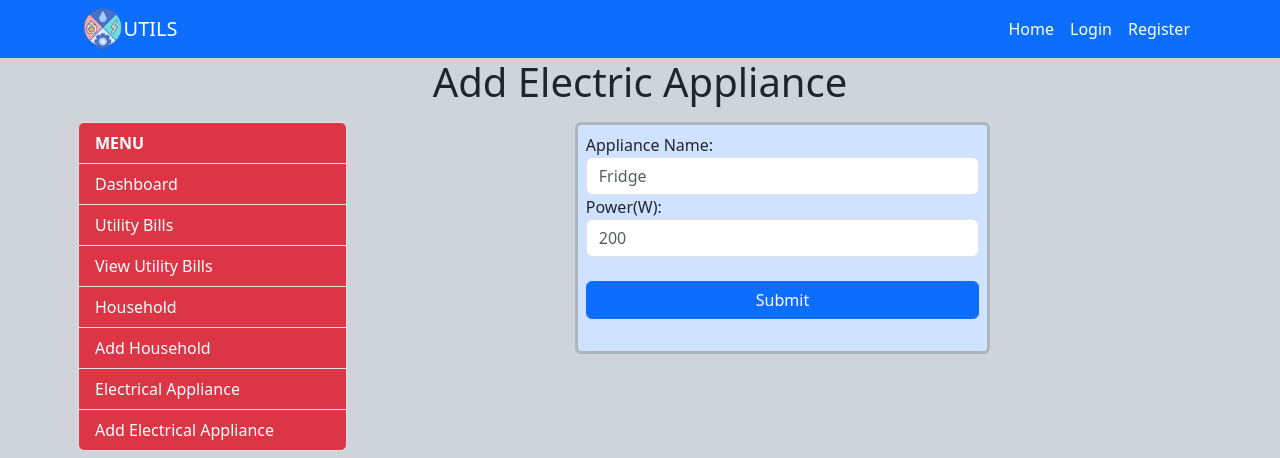
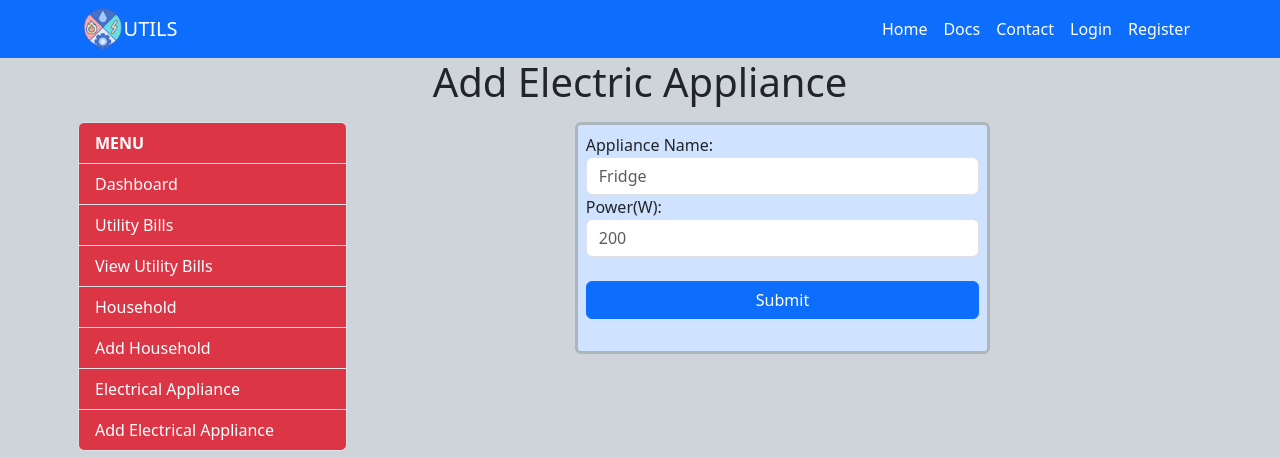
Before and after one commit to free20064u/utilityDistribution, a Django app: page /addAppliance/ in a window 1280 px wide. Shown: the top 458 px of the page. Run offline with Django 5.2, Linux system fonts and the light colour scheme; some libraries are stand-ins or nearby versions.

Commit message:
docs and contact view created

```diff
--- a/base/templates/base/base.html
+++ b/base/templates/base/base.html
@@ -22,6 +22,12 @@
                 <ul class="navbar-nav mb-2 mb-lg-0">
                   <li class="nav-item">
                     <a class="nav-link text-white active" aria-current="page" href="{% url "home" %}">Home</a>
+                  </li>
+                  <li class="nav-item">
+                    <a class="nav-link text-white active" aria-current="page" href="{% url "docs" %}">Docs</a>
+                  </li>
+                  <li class="nav-item">
+                    <a class="nav-link text-white active" aria-current="page" href="{% url "contact" %}">Contact</a>
                   </li>
                   {% if request.user.is_authenticated %}
                   <li class="nav-item">
--- a/utils/urls.py
+++ b/utils/urls.py
@@ -24,4 +24,6 @@ urlpatterns = [
     path('addPeople/<int:id>/', views.addPeopleView, name='addPeople'),
     path('editNoOfPeople/<int:id>/', views.editNoOfPeopleView, name='editNoOfPeople'),
     path('update/', views.webhook, name='update'),
+    path('docs', views.docsView, name='docs'),
+    path('contact', views.contactView, name='contact')
  ]
--- a/utils/views.py
+++ b/utils/views.py
@@ -24,6 +24,14 @@ now = datetime.now()
 
 
 # # Create your views here.
+def docsView(request):
+    return render(request, 'utils/docs.html')
+
+
+def contactView(request):
+    return render(request, 'utils/contact.html')
+
+
 @csrf_exempt
 def webhook(request):
     repo = Repo('/home/utilityDistribution/utilityDistribution')
```
Also changed, not shown: utils/templates/utils/contact.html (added), utils/templates/utils/docs.html (added).
